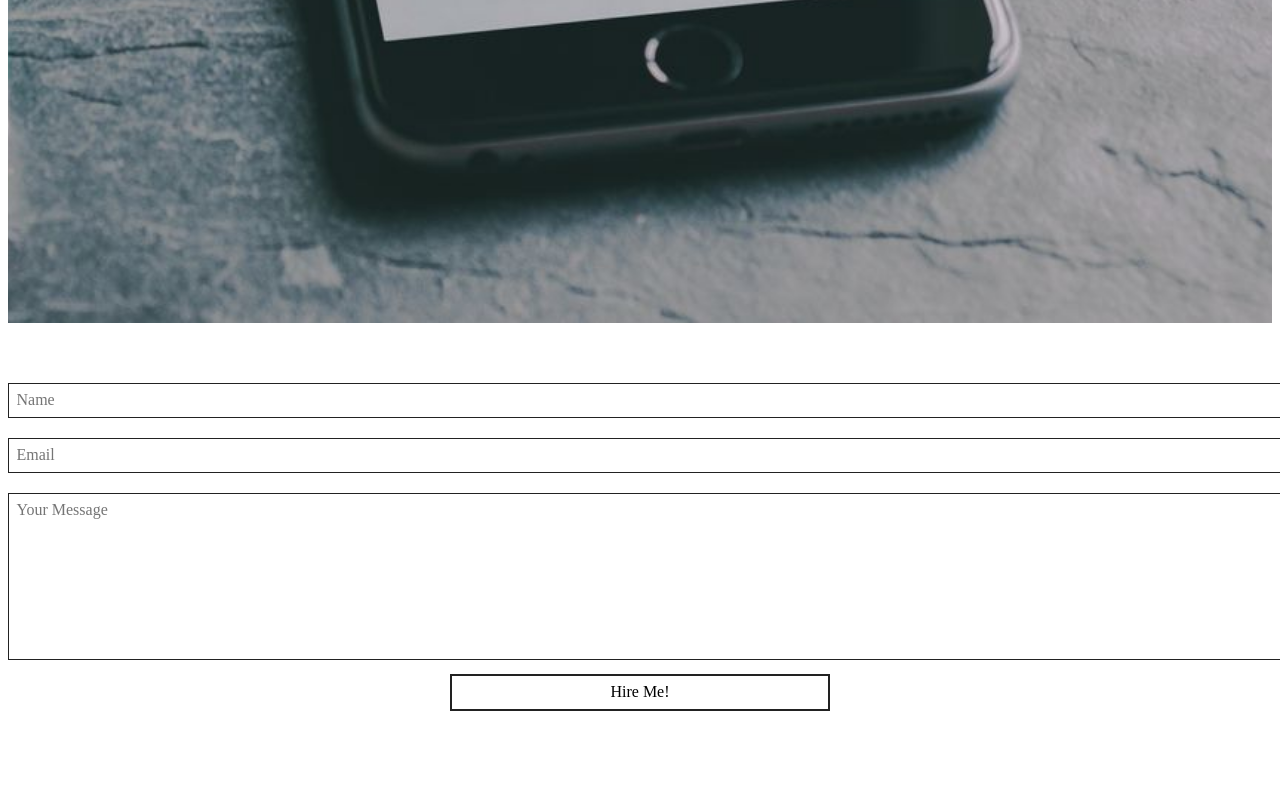
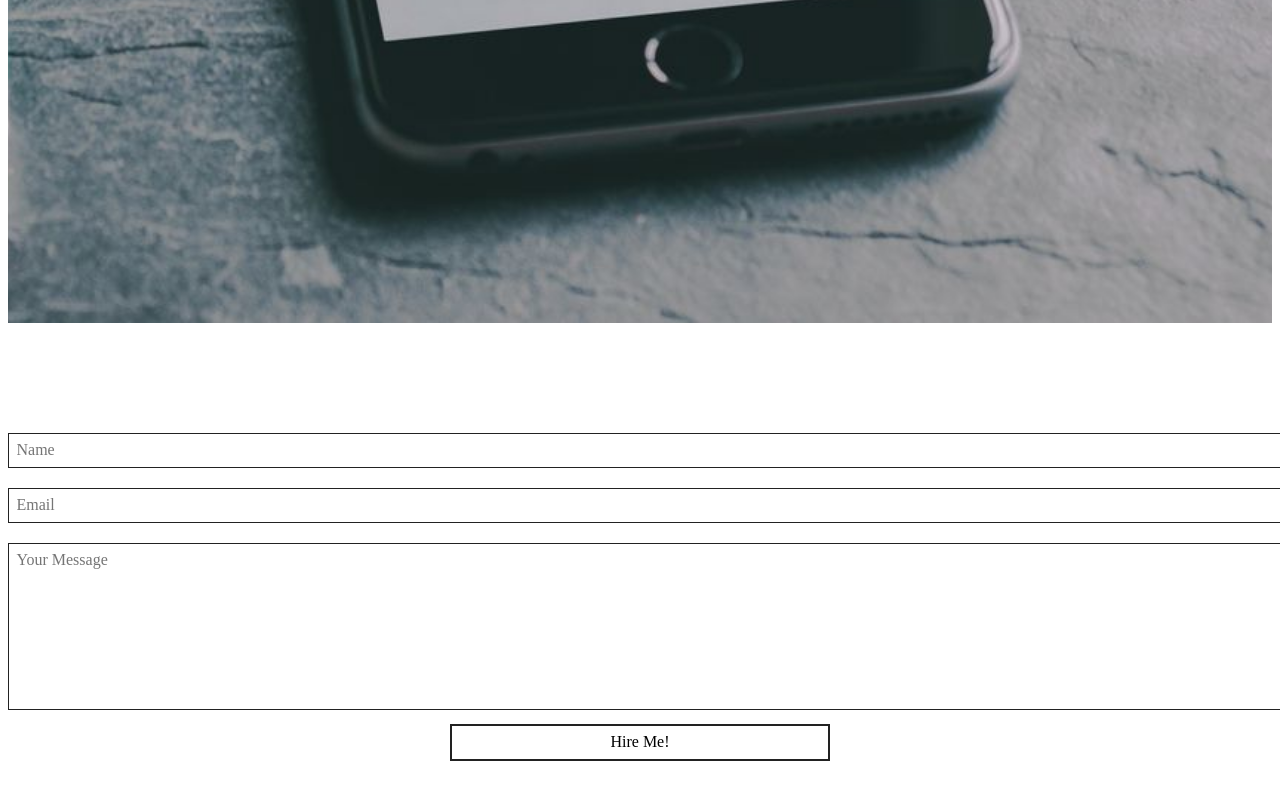
Before and after one commit to iamtimsmith/netlify-portfolio, a Gatsby site: page / in a window 1280 px wide. Shown: the part 8644-9444 px from the top of the page. Before the commit the page ends 9413 px from the top, so only its background shows below. Built offline with nearby package versions, Linux system fonts and the light colour scheme; Gatsby itself is replaced by a stand-in of ours.

Commit message:
More work on form

```diff
--- a/src/components/contactform/index.js
+++ b/src/components/contactform/index.js
@@ -1,26 +1,27 @@
 import React from 'react';
 import './index.scss';
 
-export default class Contact extends React.Component {
-  constructor(props) {
-    super(props);
-  }
-
-  render() {
-    return (
+export default (props) => (
   <div>
     <iframe name="hide" className='is-hidden'></iframe>
     <form name='contact' target='hide' method="POST" id='contact' data-netlify="true" data-netlify-honeypot="bot-field">
       <input type="hidden" name="bot-field" />
 
       <p id='formResponse'>Thanks for reaching out to me. I'll be in contact as soon as possible!</p>
+
       <input type="text" name="name" placeholder="Name" required />
       <input type="text" name="email" placeholder="Email" required />
       <p style={{display:'none'}}>Empty: <input type="text" name="url" /></p>
       <textarea name="message" placeholder="Your Message" required></textarea>
-          <input type="submit" name="submit" value={this.props.buttonText} />
+      <input type="submit" name="submit" value={props.buttonText} onClick={() => formSumbit()} />
     </form>
   </div>
 )
+
+const formSumbit = () => {
+  setTimeout( () => {
+    document.getElementById('contact').reset();
+    document.getElementById('formResponse').style.display = 'block';
+    document.getElementById('formResponse').style.opacity = '1';
+  }, 1000)
 }
-}
--- a/src/components/contactform/index.scss
+++ b/src/components/contactform/index.scss
@@ -5,7 +5,8 @@ iframe.is-hidden {
   display:none;
 }
 #contact {
-  padding-bottom:50px;
+  padding-top:50px;
+  padding-bottom:75px;
   #formResponse {
     color:green;
     opacity:0;
```
Lines whose indentation alone changed are shown as unchanged.
